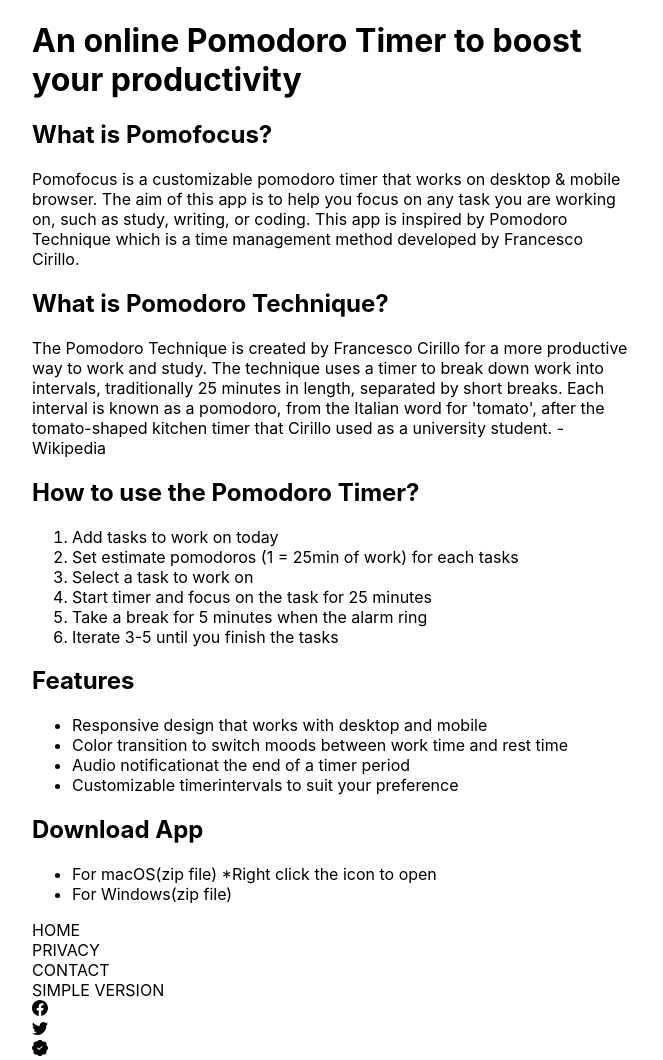
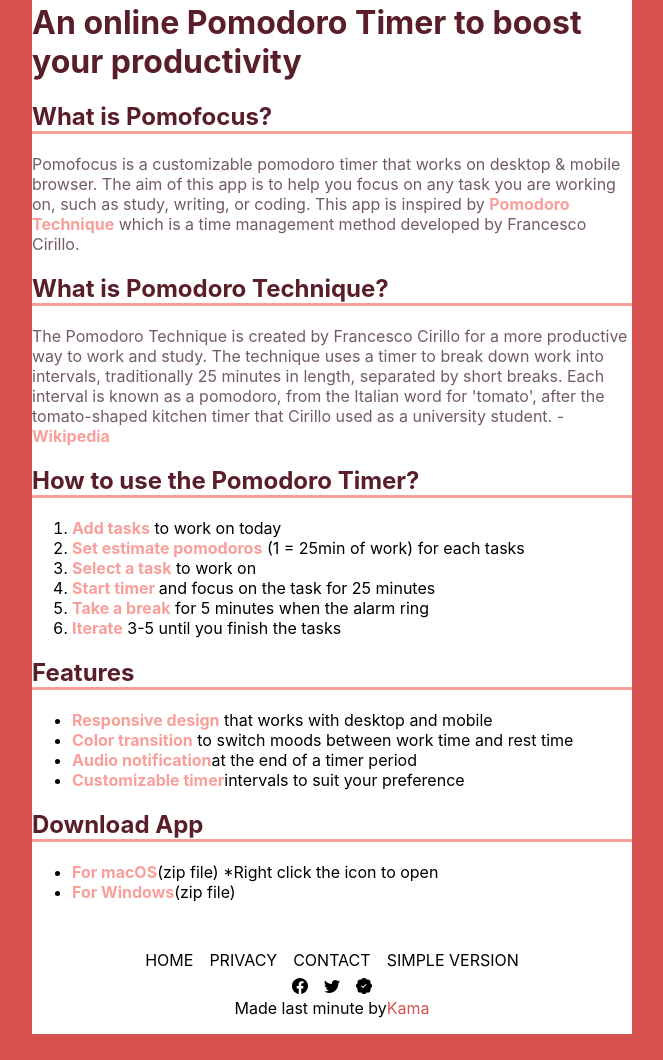
Before and after one commit to kamarini09/recreatethis, a plain HTML site: page index.html in a window 1280 px wide. Shown: the part 935-1995 px from the top of the page, without its empty margins (308-971 px from the left). After the commit the page ends 1969 px from the top, so only its background shows below. Drawn offline with Linux system fonts and the light colour scheme.

Commit message:
text and footer

```diff
--- a/index.html
+++ b/index.html
@@ -97,7 +97,7 @@
             <div class="timer">24:59</div>
             <button class="start-button">START</button>
             <div class="working-on">
-              <p class="working-on text">WORKING ON</p>
+              <p class="working-on-text">WORKING ON</p>
               <p class="milk-the-cat">Milk the cat</p>
             </div>
           </div>
@@ -334,6 +334,7 @@
               </svg>
             </div>
           </div>
+          <div class="kama">Made last minute by <span> Kama</span></div>
         </footer>
       </main>
     </div>
--- a/style.css
+++ b/style.css
@@ -25,13 +25,13 @@ body {
     Oxygen-Sans, Ubuntu, Cantarell, "Helvetica Neue", sans-serif;
   font-size: 100%;
   margin: 0;
-  /* background-color: var(--pink-bg); */
+  background-color: var(--pink-bg);
 }
 .mainflex {
   display: flex;
   flex-flow: column wrap;
   justify-content: center;
-  border-radius: 25px;
+
   /* background-color: var(--pink-bg); */
 }
 #wrapper {
@@ -156,6 +156,7 @@ button:hover {
   margin-top: 2rem;
   font-size: 0.9rem;
 }
+
 /* ------------------------------------------------- */
 .tasks {
   display: flex;
@@ -256,3 +257,55 @@ button:hover {
   color: var(--white-text);
 }
 /* ------------------------------------------------- */
+.text {
+  background-color: var(--white-bg);
+}
+
+.text h1 {
+  color: var(--h-color);
+}
+
+.text h2 {
+  color: var(--h-color);
+  border-bottom: 3px solid var(--pink-line);
+}
+
+.text p {
+  color: var(--text-color);
+}
+
+.text span {
+  color: var(--pink-line);
+  font-weight: bold;
+}
+
+footer {
+  background-color: var(--white-bg);
+  display: flex;
+  flex-flow: column wrap;
+  justify-content: center;
+}
+.words {
+  display: flex;
+  flex-flow: row wrap;
+  justify-content: center;
+  gap: 1rem;
+  margin-top: 2rem;
+}
+
+.icon {
+  display: flex;
+  flex-flow: row wrap;
+  justify-content: center;
+  gap: 1rem;
+  margin-top: 00.5rem;
+}
+.kama {
+  display: flex;
+  flex-flow: row wrap;
+  justify-content: center;
+  margin-bottom: 1rem;
+}
+.kama span {
+  color: var(--pink-bg);
+}
```
